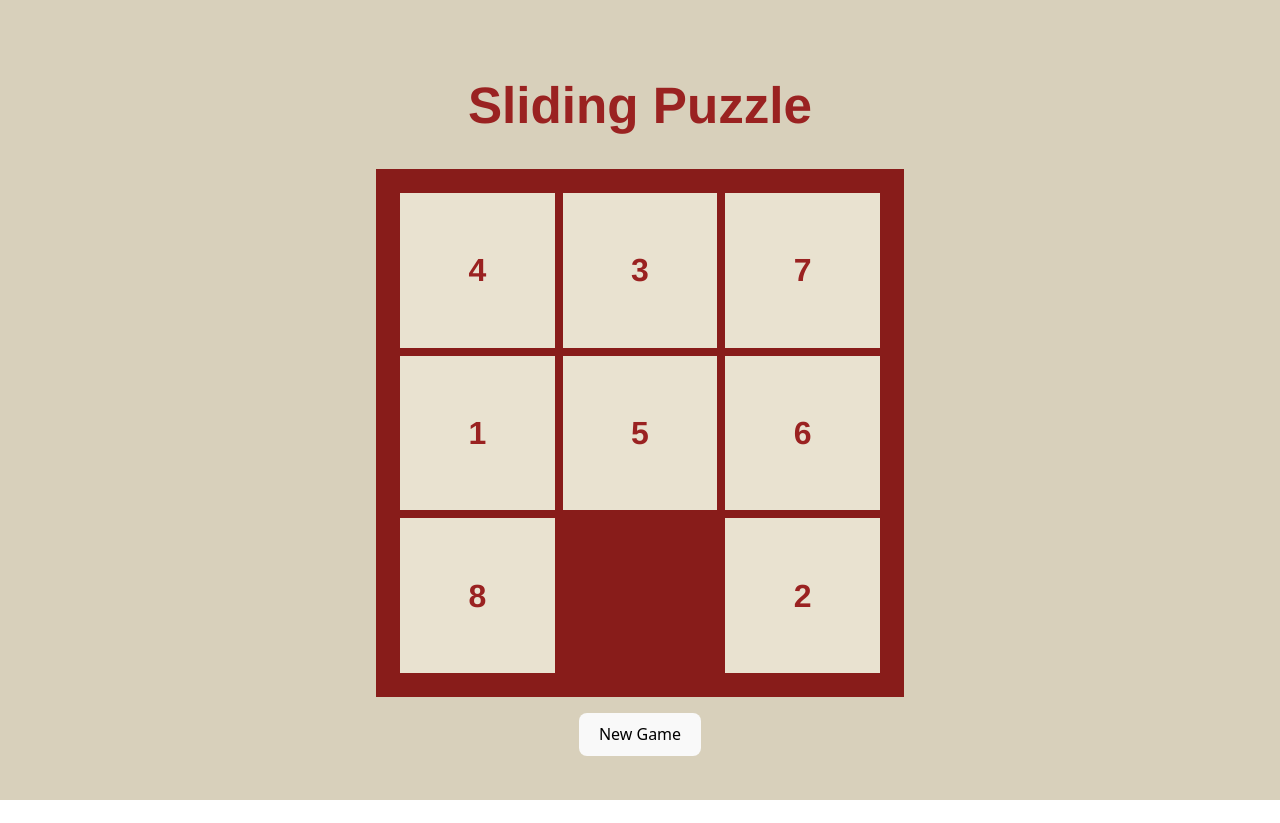
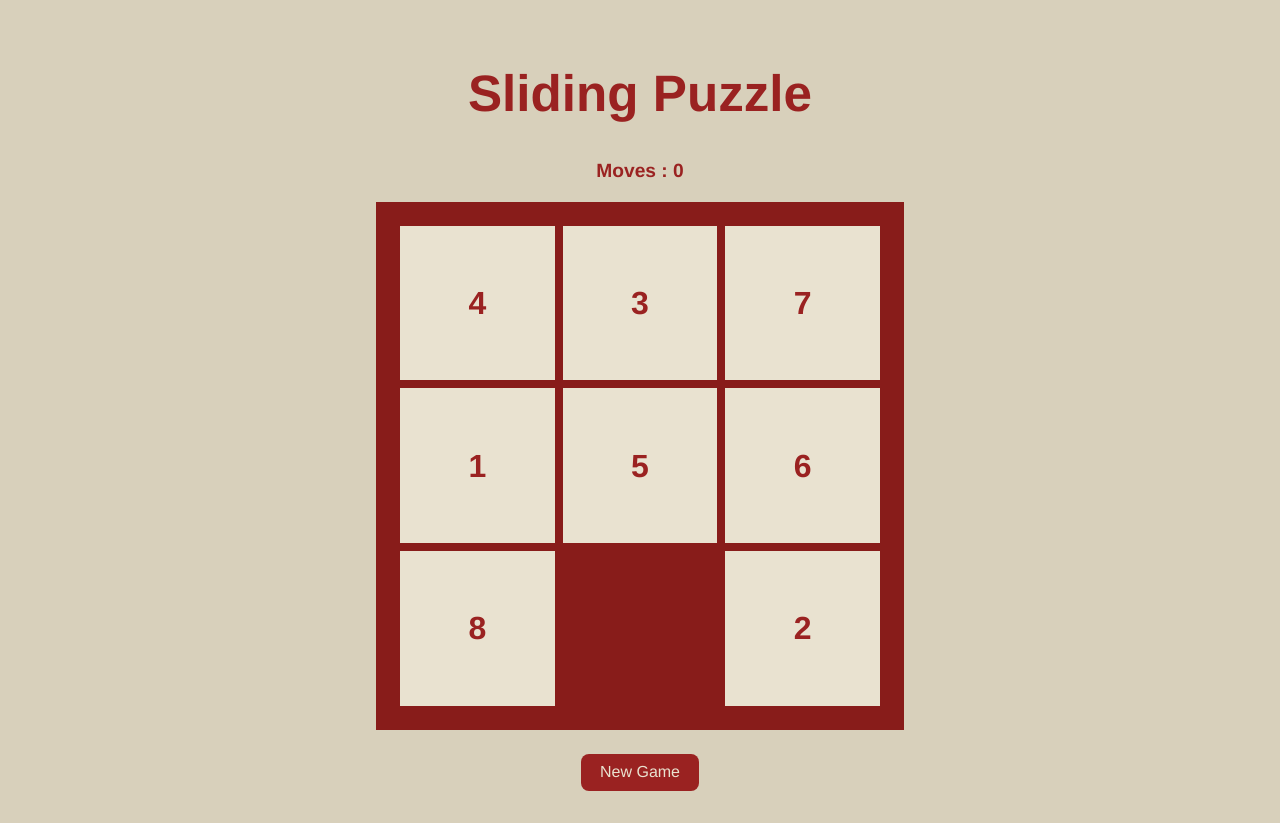
Before and after one commit to marcia-gmarques/sliding-puzzle, a React (Vite) app: page / in a window 1280 px wide. Before the commit the page ends 800 px from the top, so only its background shows below. Built offline with nearby package versions, Linux system fonts and the light colour scheme.

Commit message:
move counter state management

```diff
--- a/src/App.css
+++ b/src/App.css
@@ -20,3 +20,15 @@
   color: #9a2221;
   margin-top: 1rem;
 }
+
+#newGameButton{
+  font-family:'Franklin Gothic Medium', 'Arial Narrow', Arial, sans-serif;
+  margin-top: 0.5rem;
+  background-color: #9a2221;
+  color: #e9e2d0;
+  border: none;
+}
+#newGameButton:hover{
+  background-color: #700f0d;
+  border: none;
+}
--- a/src/App.tsx
+++ b/src/App.tsx
@@ -8,12 +8,15 @@ import { shuffleTiles } from './utils/puzzle.tsx';
 function App() {
 
 
-  //state to hold the board
+  //state to hold the board, completed status and move count
   const [board, setBoard] = useState<BoardType>(() => shuffleTiles(initialTiles));
+  // const [completed, setCompleted] = useState<boolean>(false);
+  const [moves, setMoves] = useState<number>(0);
 
-  //function to handle shuffle button click - shuffles the tiles in the board
+  //function to handle shuffle button click - shuffles the tiles in the board and resets move count
   const handleShuffle = () => {
     setBoard(shuffleTiles(board));
+    setMoves(0); //reset move count
     console.log("Board shuffled");
   }
 
@@ -25,9 +28,9 @@ function App() {
           <h1>Sliding Puzzle</h1>
         </div>
         <div>
-          <h2 id="validMoves"></h2>
-          <Board board={board} setBoard={setBoard} />
-          <button onClick={handleShuffle}>New Game</button>
+          <h2 id='validMoves'>Moves : {moves}</h2>
+          <Board board={board} setBoard={setBoard} moves={moves} setMoves={setMoves} />
+          <button onClick={handleShuffle} id='newGameButton'>New Game</button>
         </div>
 
       </div>
--- a/src/components/Board.tsx
+++ b/src/components/Board.tsx
@@ -3,20 +3,22 @@ import '../styles/Board.css';
 import { type BoardType } from '../utils/types.tsx';
 import { handleMoves } from './MoveLogic.tsx';
 
-export default function Board(props: { board: BoardType, setBoard: (board: BoardType) => void }) {
+export default function Board(props: { board: BoardType, setBoard: (board: BoardType) => void, moves: number, setMoves: (moves: number) => void }) {
 
-    //state to hold completed status and move count
-    // const [completed, setCompleted] = useState<boolean>(false);
-    // const [moves, setMoves] = useState<number>(0);
-
-
+    const onTileClick = (idx: number) => {
+    const { newBoard, moved, newCount } = handleMoves(props.board, idx, props.moves);
+    if (moved) {
+        props.setBoard(newBoard);
+        props.setMoves(newCount);
+    }
+    };
 
   return (
     <div className="board">
       {props.board.map((tile, idx) => (
         <div key={tile.value}
              className={`tile ${tile.value === 0 ? 'empty' : ''}`}
-             onClick={() => props.setBoard(handleMoves(props.board, idx))}>
+             onClick={() => onTileClick(idx)}>
           {tile.value !== 0 ? tile.value : ''}
         </div>
       ))}
--- a/src/components/MoveLogic.tsx
+++ b/src/components/MoveLogic.tsx
@@ -16,36 +16,38 @@ const isAdjacent = (index1: number, index2: number, gridSize = 3): boolean => {
 }
 
 
-let count = 0; //to count moves
+//move tile when clicked, but only valid moves (adjacent to empty tile)
+export const handleMoves = (board: BoardType, tileIdx: number, currentCount: number) => {
 
-//move tile when clicked, but only valid moves (adjacent to empty tile)
-export const handleMoves = (board: BoardType, tileIdx: number) => {
     console.log("Tile clicked");
+    let newCount = currentCount;
+
     //get the index of the empty tile (tile with value 0)
     const emptyTileIndex = board.findIndex(tile => tile.value === 0);
+
     //testing console logs
     console.log("Empty tile index: " + emptyTileIndex);
     console.log("tile clicked index: " + tileIdx);
 
     if(!isAdjacent(emptyTileIndex, tileIdx)){
         console.log("Invalid move");
-        return board; //invalid move, return the board unchanged
+        return { newBoard: board, moved: false, newCount }; //invalid move, return the board unchanged and keep current count
     }
+
     if(isAdjacent(emptyTileIndex, tileIdx)){
         //testing
         console.log("Valid move");
-        count++;
-        console.log("Move count: " + count);
 
-        //update the move count in the DOM
-        const validMovesElement = document.getElementById("validMoves") as HTMLElement;
-        validMovesElement.innerText = "Moves: " + count;
+        //update the move count
+        newCount = currentCount + 1;
     }
 
     //create a new board array to avoid mutating the state directly
     const newBoard = [...board];
+
     //swap the clicked tile with the empty tile
     [newBoard[emptyTileIndex], newBoard[tileIdx]] = [newBoard[tileIdx], newBoard[emptyTileIndex]];
     console.log("Tile moved");
-    return newBoard; //return the new board state
+    console.log("Move count: " + newCount);
+    return {newBoard, moved: true, newCount}; //return the new board state
 }
```
